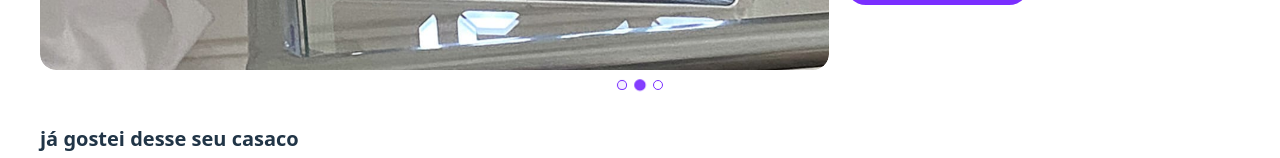
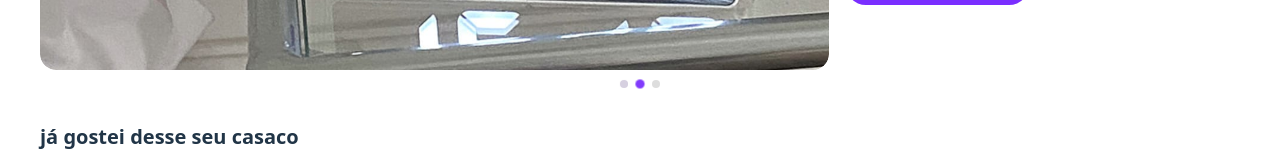
Before and after one commit to marianehds/eu-gostei, a Vue app: page / in a window 1280 px wide. Shown: the part 341-499 px from the top of the page. Built offline with nearby package versions, Linux system fonts and the light colour scheme.

Commit message:
ajusta paginationDots

```diff
--- a/src/components/Banner/Pagination/PaginationDots.scss
+++ b/src/components/Banner/Pagination/PaginationDots.scss
@@ -1,7 +1,10 @@
 @use '../../../styles/variables' as *;
+@use 'sass:color';
 
 .pagination-dots {
   display: flex;
+  align-items: center;
+  justify-content: center;
   gap: 8px;
   padding: $space-3 0;
 
@@ -9,7 +12,8 @@
     width: 8px;
     height: 8px;
     border-radius: $radius-pill;
-    border: 1px solid $color-primary;
+    border: none;
+    background: #ddd;
     cursor: pointer;
     transition: transform .15s ease, background-color .15s ease;
 
@@ -18,6 +22,6 @@
       transform: scale(1.15);
     }
 
-    &:hover { background: lighten($color-primary, 30%); }
+    &:hover { background: color.adjust($color-primary, $lightness: 30%); }
   }
 }
```
